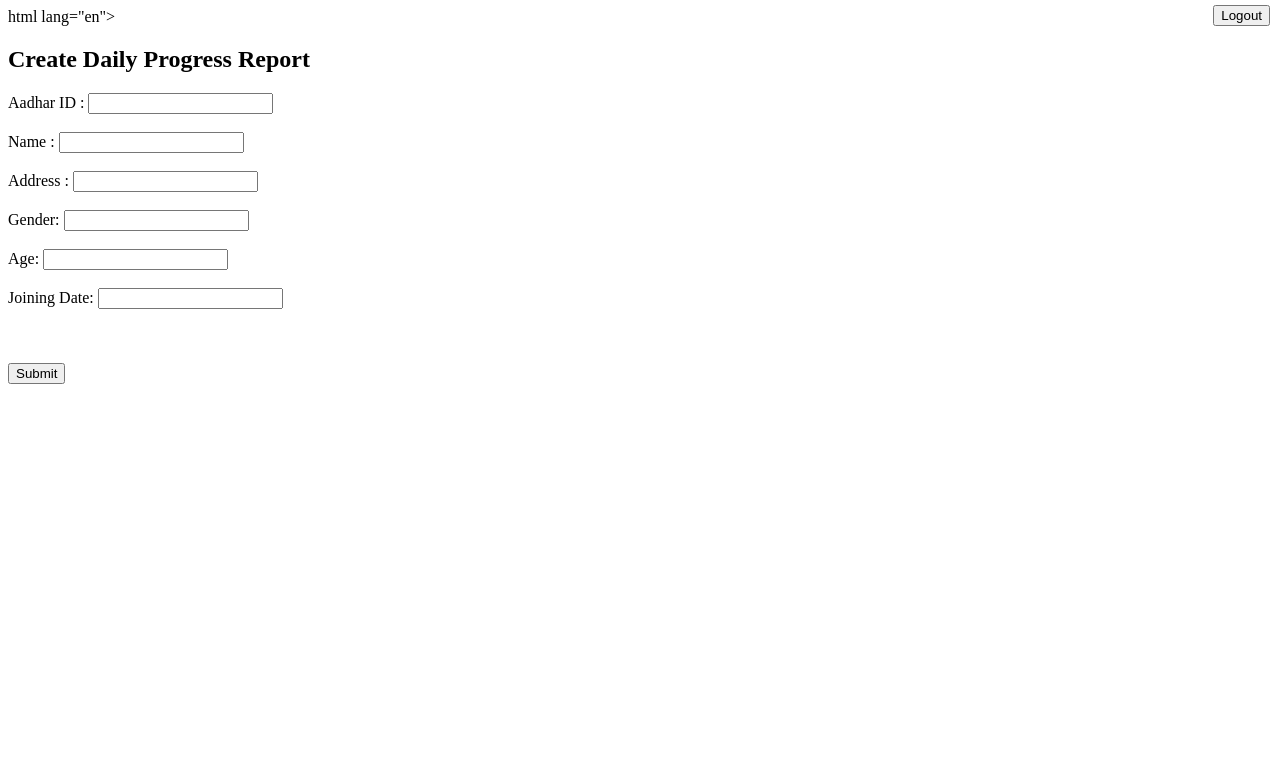
After one commit to palakdavda22/GarbageTruckMonitoring, a Django app: page /createdriver/ in a window 1280 px wide. The commit adds this page. Shown: the top 783 px of the page. Run offline with Django 3.2, Linux system fonts and the light colour scheme.

Commit message:
fetch data

```diff
--- a/garbage/urls.py
+++ b/garbage/urls.py
@@ -23,4 +23,9 @@ urlpatterns = [
     url(r'^$',views.signIn),
     url(r'^postsign/',views.postsign),
     url(r'^logout/',views.logout,name="log"),
+    url(r'^createbin/',views.create_bin,name='create_bin'),
+    url(r'^post_create_bin/',views.post_create_bin,name='post_create_bin'),
+    url(r'^createdriver/',views.create_driver,name='create_driver'),
+    url(r'^post_create_driver/', views.post_create_driver, name="post_create_driver" ),
+    url(r'^check/',views.check,name='check'),
 ]
--- a/garbage/views.py
+++ b/garbage/views.py
@@ -18,6 +18,8 @@ config = {
 }
 firebase = pyrebase.initialize_app(config)
 authe = firebase.auth()
+database=firebase.database()
+
 def signIn(request):
 	return render(request, "sign.html")
 def postsign(request):
@@ -27,7 +29,7 @@ def postsign(request):
 		user = authe.sign_in_with_email_and_password(email,passw)
 	except:
 		message="invalid credentials"
-		return render(request,"signIn.html",{"messg":message})
+		return render(request,"sign.html",{"messg":message})
 	print(user['idToken'])
 	session_id=user['idToken']
 	request.session['uid']=str(session_id)
@@ -36,3 +38,132 @@ def postsign(request):
 def logout(request):
     auth.logout(request)
     return render(request,'sign.html')
+
+
+
+def create_bin(request):
+
+    return render(request,'CreateBin.html')
+
+def post_create_bin(request):
+
+
+    lat = request.POST.get('lat')
+    lon =request.POST.get('lon')
+    id = str(lat) + str(lon)
+    print(type(lat))
+    capacity = request.POST.get('capacity')
+    idtoken= request.session['uid']
+    a = authe.get_account_info(idtoken)
+    a = a['users']
+    a = a[0]
+    a = a['localId']
+
+
+    data = {
+        "latitude":lat,
+        'longitude':lon,
+		'capcity':capacity
+    }
+    database.child('Bin').child(id).set(data)
+    name = database.child('users').child(id).child('details').child('name').get().val()
+    return render(request,'welcome.html', {'e':name})
+
+
+def create_driver(request):
+	return render(request, 'CreateDriver.html')
+
+def post_create_driver(request):
+	name = request.POST.get('name')
+	age =request.POST.get('age')
+	address =request.POST.get('address')
+	gender =request.POST.get('gender')
+	date =request.POST.get('joiningdate')
+	aadhar = str(name) + str(date)
+
+	idtoken= request.session['uid']
+	a = authe.get_account_info(idtoken)
+	a = a['users']
+	a = a[0]
+	a = a['localId']
+
+
+	data = {
+        "name":name,
+        'age':age,
+		'gender': gender,
+		'address':address,
+		'joining date': date
+    }
+	database.child('Driver').child(aadhar).set(data)
+	name = database.child('users').child(id).child('details').child('name').get().val()
+	return render(request,'welcome.html', {'e':name})
+
+
+def check(request):
+
+# --------------------------Driver
+    timestamps = database.child('Driver').get().val()
+    lis_time=[]
+    for i in timestamps:
+
+        lis_time.append(i)
+
+    lis_time.sort(reverse=True)
+    print("hello")
+    print(lis_time)
+    address = []
+    age = []
+    gender = []
+    date = []
+    name = []
+    for i in lis_time:
+
+        n=database.child('Driver').child(i).child('name').get().val()
+        name.append(n)
+        ag=database.child('Driver').child(i).child('age').get().val()
+        age.append(ag)
+        addr=database.child('Driver').child(i).child('address').get().val()
+        address.append(addr)
+        gen=database.child('Driver').child(i).child('gender').get().val()
+        gender.append(gen)
+        da=database.child('Driver').child(i).child('joining date').get().val()
+        date.append(da)
+
+    print(name)
+    print(address)
+    print(age)
+    print(gender)
+    print(date)
+
+
+    comb_lis = zip(name,address,age,gender,date)
+
+	# -------------------------Bin
+    bindetails = database.child('Bin').get().val()
+    bin_details=[]
+    for i in bindetails:
+
+        bin_details.append(i)
+
+    bin_details.sort(reverse=True)
+
+    latitude = []
+    longitude = []
+    capacity = []
+
+    for i in bin_details:
+
+        lat=database.child('Bin').child(i).child('latitude').get().val()
+        latitude.append(lat)
+        lon=database.child('Bin').child(i).child('longitude').get().val()
+        longitude.append(lon)
+
+        cap=database.child('Bin').child(i).child('capacity').get().val()
+        capacity.append(cap)
+
+
+    comb_lis_bin = zip(latitude,longitude,capacity)
+
+
+    return render(request,'check.html',{'comb_lis':comb_lis,'comb_lis_bin':comb_lis_bin,'e':"Palak"})
--- /dev/null
+++ b/templates/CreateDriver.html
@@ -0,0 +1,38 @@
+html lang="en">
+<head>
+    <meta charset="UTF-8">
+    <title>Sign</title>
+<style>
+        div{
+        position : absolute;
+        right : 10px;
+        top : 5px
+        }
+    </style>
+</head>
+<body>
+<div>
+
+<button type="button" onclick="location.href='{% url 'log' %}'">Logout</button>
+    </div>
+<H2>Create Daily Progress Report</H2>
+<form action="/post_create_driver/" method="post">
+	{% csrf_token %}
+	Aadhar ID :
+    <input type="text" name="aadhar" required><br><br>
+    Name :
+    <input type="text" name="name" required><br><br>
+    Address :
+	<input type="text" name="address" required><br><br>
+	Gender:
+	<input type="text" name="gender" required><br><br>
+	Age:
+	<input type="text" name="age" required><br><br>
+	Joining Date:
+	<input type="text" name="joiningdate" required><br><br>
+    <br><br>
+    <input type="submit" value="Submit">
+
+</form>
+</body>
+</html>
--- a/templates/welcome.html
+++ b/templates/welcome.html
@@ -19,6 +19,8 @@ Welcome {{e}}
 <br><br>
 <button type="button">Generate Routes</button>
 <button type="button">View Status</button>
-<button type="button">Check Report</button>
+<button type="button" onclick="location.href='{% url 'check' %}'" >View Data</button>
+<button type="button" onclick="location.href='{% url 'create_driver' %}'">Add Driver</button>
+<button type="button" onclick="location.href='{% url 'create_bin' %}'">Add Bin</button>
 </body>
 </html>
```
Also changed, not shown: templates/Check.html (added, +36 -0 lines), templates/CreateBin.html (added, +32 -0 lines), db.sqlite3.
